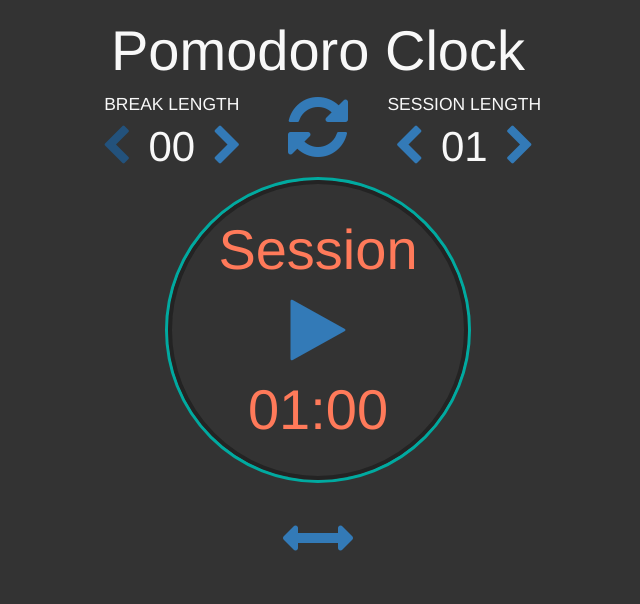
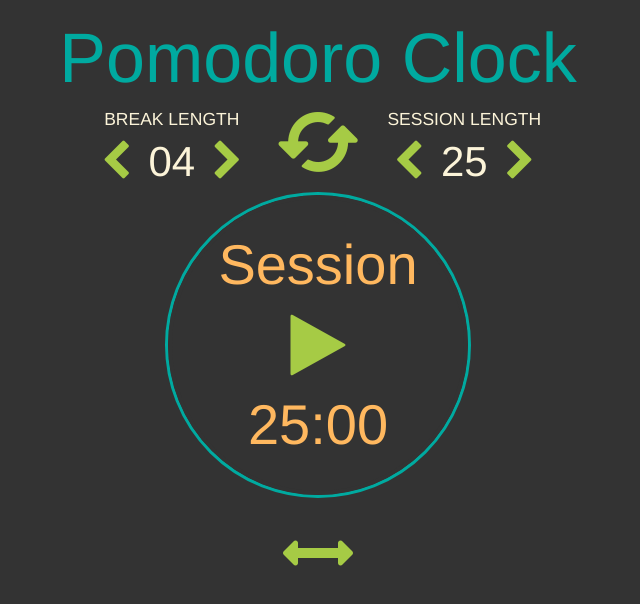
Before and after one commit to quiksand/pomodoro-clock, a plain HTML site: page index.html in a window 1280 px wide. Both pictures are taken after a click on the element 438 px from the left and 145 px from the top of the page. Shown: the whole page, without its empty margins (322-962 px from the left). Drawn offline with nearby package versions, Linux system fonts and the light colour scheme.

Commit message:
Added sound, fixed colors and timing

```diff
--- a/index.html
+++ b/index.html
@@ -55,7 +55,7 @@
               </div>
 
               <div class="arrow-left">
-          <a href="#" class="break-minus"><span class="fa fa-chevron-left fa-3x"></span></a>
+                <span class="fa fa-chevron-left fa-3x break-minus"></span>
               </div>
 
               <div class="time break-time">
@@ -63,28 +63,26 @@
               </div>
 
               <div class="arrow-right">
-          <a href="#" class="break-plus"><span class="fa fa-chevron-right fa-3x"></span></a>
+                <span class="fa fa-chevron-right break-plus fa-3x"></span>
               </div>
 
             </div>
 
             <div class="col-xs-2">
               <div class="row">
-<a href="#" class="ref-button"><span class="fa fa-5x fa-refresh"></span></a>
-
+                <span class="fa fa-5x fa-refresh ref-button"></span>
               </div>
-</div> <!-- added -->
+            </div>
 
             <div class="col-xs-4">
               <div>
-
               <!-- right time set -->
                 <div class="timehead">
                   SESSION LENGTH
                 </div>
 
                 <div class="arrow-left">
-          <a href="#" class="session-minus"><span class="fa fa-chevron-left fa-3x"></span></a>
+                  <span class="fa fa-chevron-left fa-3x session-minus"></span>
                 </div>
 
                 <div class="time session-time">
@@ -92,7 +90,7 @@
                 </div>
 
                 <div class="arrow-right">
-          <a href="#" class="session-plus"><span class="fa fa-chevron-right fa-3x"></span></a>
+                  <span class="fa fa-chevron-right fa-3x session-plus"></span>
                 </div>
               </div>
             </div>
@@ -106,14 +104,14 @@
 
       </div>
 
-
       <div class="row pomorow">
       <!-- pomodoro row -->
         <div class="clock-outer">
           <div class="clock-inner vertical-center">
             <div class="play-pause vertical-center">
-          <a href="#" class="center-icon">
-            <span class="fa fa-play fa-5x center-span"></span></a>
+              <div class="center-icon">
+                <span class="fa fa-play fa-5x center-span"></span>
+              </div>
             </div>
             <div class="cont">
               <p class="countdown counter-label">Session</p>
@@ -123,7 +121,7 @@
           </div>
 
           <div class="sand">
-          <!-- sand that fills the clock -->
+          <!--sand that fills the clock -->
           </div>
 
         </div>
@@ -132,19 +130,9 @@
 
       <div class="row">
         <br>
-      <a href="#" class="">
         <span class="fa fa-arrows-h fa-5x"></span>
-  </a>
       </div>
-
     </div>
-
-
-
-
-
-
-
 
     <!-- load jquery -->
     <script src="https://code.jquery.com/jquery-2.1.4.min.js" type="text/javascript" charset="utf-8" defer></script>
--- a/pomodoro-css.css
+++ b/pomodoro-css.css
@@ -12,40 +12,81 @@
 
 html,
 body {
-	color: #f8f8f8;
+	color: #FCF4D9;
 	background-color: #333333;
 }
 
+h1 {
+	color: #00AAA0;
+	font-size: 5em;
+}
+
+.arrow-left,
+.arrow-right {
+	display: inline-block;
+}
 .break-time {}
 .break-plus {}
 .break-minus {}
-.session-time {}
-.session-plus {}
-.session-minus {}
+
+.center-icon {
+	margin: auto;
+	color: ;
+}
+
+.clock-inner {
+	border: 4px solid #333333;
+	background-color: transparent;
+	height: 300px;
+	width: 300px;
+	border-radius: 50%;
+	position: absolute;
+	z-index: 2;
+}
+
+.clock-outer {
+	background-color: transparent;
+	border: 3px solid;
+	border-color: #00AAA0;
+	height: 306px;
+	width: 306px;
+	border-radius: 50%;
+	position: relative;
+	margin: auto;
+	overflow: hidden;
+	/*The css below fixes the sand breaking when there's a transition on the screen*/
+	/*backface-visibility: hidden;
+	-webkit-backface-visibility: hidden;
+    -moz-backface-visibility: hidden;*/
+	transform: translate3d(0, 0, 0);
+    -webkit-transform: translate3d(0, 0, 0);
+    -moz-transform: translate3d(0, 0, 0);
+}
+
+.cont {
+	margin: auto;
+}
+
+.countdown {
+	margin: auto;d
+	display: inline;
+	font-size: 4em;
+	color: #FFB85F;
+}
+
 .counter {}
 .counter-label {}
 
-.fa:active{
-	color: #FF7A5A;
+.fa {
+	cursor: pointer;
+	color: #A6CB45;
 }
 
-.ref-button {
-	transform: scaleX(-1) rotate(45deg);
-	transition: transform .4s ease;
+.fa:focus,
+.fa:active{
+	color: #93648D;
 }
-.ref-button:hover {
-	transform: scaleX(-1) rotate(225deg);
-}
-.ref-button:active {}
 
-.refreshrow {
-	position: absolute;
-	display: inline-block;
-
-}
-.refreshlink {
-	margin: auto;
-}
 .play-pause {
 	height: 292px;
 	width: 292px;
@@ -55,64 +96,30 @@ body {
 	text-align: center;
 }
 
-.center-icon {
+.ref-button {
+	transform: scaleX(-1) rotate(45deg);
+	transition: transform .4s ease;
+}
+
+.ref-button:hover {
+	transform: scaleX(-1) rotate(225deg);
+}
+
+.refreshlink {
 	margin: auto;
 }
 
-.container {}
-
-h1 {
-	font-size: 4em;
+.refreshrow {
+	position: absolute;
+	display: inline-block;
 }
 
 .row {
 	text-align: center;
 }
 
-
-
-.pomorow {}
-
-.clock-outer {
-	background-color: transparent;
-	border: 3px solid #00AAA0;
-	height: 306px;
-	width: 306px;
-	border-radius: 50%;
-	position: relative;
-	margin: auto;
-	overflow: hidden;
-	/*The css below fixes the sand breaking when there's a transition on the screen*/
-	/*backface-visibility: hidden;
-	-webkit-backface-visibility: hidden;
-    -moz-backface-visibility: hidden;
-*/    transform: translate3d(0, 0, 0);
-    -webkit-transform: translate3d(0, 0, 0);
-    -moz-transform: translate3d(0, 0, 0);
-}
-
-.clock-inner {
-	border: 4px solid rgb(35,35,35);
-	background-color: transparent;
-	height: 300px;
-	width: 300px;
-	border-radius: 50%;
-	position: absolute;
-	z-index: 2;
-}
-
-.cont {
-	margin: auto;
-}
-.countdown {
-	margin: auto;d
-	display: inline;
-	font-size: 4em;
-	color: #FF7A5A;
-}
-
 .sand {
-	height: 1px;
+	height: 0px;
 	width: 306px;
 	background-color: #00AAA0;
 	padding: 0;
@@ -120,13 +127,11 @@ h1 {
 	position: absolute;
 	bottom: 3px;
 	z-index: 1;
-	transition: height 5s linear;
 }
 
-.sand:focus {
-	height: 299px;
-	/*min: 1px  max: 299px */
-}
+.session-time {}
+.session-plus {}
+.session-minus {}
 
 .time {
 	/*position: absolute;*/
@@ -138,47 +143,11 @@ h1 {
 }
 
 .timehead {
-	/*position: absolute;*/
-	/*top: 0;*/
 	display: block;
 	font-size: 1.25em;
-}
-
-.arrow-left {
-	display: inline-block;
-}
-
-.arrow-right {
-	display: inline-block;
-}
-
-.adjuster {
-	position: relative;
-}
-
-
-.test {
-	border: 1px solid red;
 }
 
 .vertical-center {
 	display: flex;
 	align-items: center;
-
 }
-
-.row {
-/*	border: 1px solid orange;
-*/}
-
-.col-xs-4,
-.col-xs-3,
-.col-xs-2 {
-/*	border: 1px dotted purple;
-*/}
-
-/*#C64521
-/*  #FF7A5A   */
-
-
-*/
--- a/pomodoro-js.js
+++ b/pomodoro-js.js
@@ -9,50 +9,61 @@
  * CHANGELOG:
  * 1.0.0 (2015-10-27): Creation
 **/
+//TODO: Pause on zero skips the next timer for some reason. Fix.
 
 $(document).ready(function(){
-	//prints numbers on screen only
+
+	//prints session/break numbers on screen only
 	function setCounter(setter){
 		$(setter[1]).text(setter[0] > 9 ? setter[0] : ("0"+setter[0]));
 	}
+	//subtracts one minute from session or break
 	function sub1(setter){
 		setter[0] -= 1;
 		if(setter[0] < minTime){ setter[0] = minTime;};
 		setCounter(setter);
 	}
+	//adds one minute from session or break
 	function add1(setter){
 		setter[0] += 1;
 		if(setter[0] > maxTime){ setter[0] = maxTime;};
 		setCounter(setter);
 	}
-
-	/*----------------------------------*/
+	//changes between session and break
 	function swapSessionBreak(){
 		if(globeset == sessionTime){
 				globeset = breakTime;
-			}
-			else {globeset = sessionTime;}
-			startTime = new Date();
+		}
+		else {
+			globeset = sessionTime;
+		}
+		//setColors();
+		startTime = new Date();
 	}
+	//updates the time to display and detects end of session
 	function updateTimer(){
-		console.log(globeset);
+		setColors();
 		var header = globeset[2];
 		var setTime = globeset[0]*60; //set time in seconds
 		//weird things happened: system call took too long, so elapsed time got too long and gave a negative which cascaded issues
-		//get difference in time in milliseconds
-		elapsedTime = new Date().getTime() - startTime.getTime();
+		elapsedTime = new Date().getTime() - startTime.getTime() + savedElapse;
 		var displayTime = setTime - Math.floor(elapsedTime/1000);
 		//display time is in seconds
 		var hrs = Math.floor(displayTime / 3600);
 		var mins = Math.floor((displayTime % 3600) / 60 );
 		var secs = displayTime % 60;
 		//doesn't fix lag issue, but mitigates them to one bad cycle (well for short times)
-		if(displayTime <= 0) {
+		if(displayTime <= 0){
 			swapSessionBreak();
+			savedElapse = 0;
+			//Early return to avoid displaying negative values
+			$(".sand").height(0);
+			noise.play();
+			return [0,0,0,header];
 		}
-		//return [hrs, mins, secs, header];
-		return [hrs,mins,secs,header];
+		return [hrs, mins, secs, header];
 	}
+	//prints time to screen
 	function printTimer(){
 		var tm = updateTimer();
 		var hrs = tm[0];
@@ -67,113 +78,130 @@ $(document).ready(function(){
 			+ ":" +
 			(secs < 10 ? "0" : "") + secs
 			);
+		sandFill();
 	}
+	//creates an interval timer
 	function createTimer(foo){
-		 var tmr = setInterval(function(){
+		var tmr = setInterval(function(){
 			foo();
 		},
 		1000);
 		return tmr;
 	}
-
-	// function createTimer(foo, st){
-	// 	 var tmr = setInterval(function(){
-	// 		foo(st);
-	// 	},
-	// 	1000);
-	// 	return tmr;
-	// }
+	//adjusts height of "sand" in timer circle
+	function sandFill(){
+		var h = 296 * (elapsedTime / (globeset[0]*60000));
+		$(".sand").height(h);
+	}
+	//adjusts the colors on the screen
+	function setColors(){
+		$("h1").css("color",globeset[3]);
+		$(".sand").css("background-color",globeset[3]);
+		$(".clock-outer").css("border-color", globeset[3]);
+		$(".countdown").css("color",globeset[4]);
+	}
+	//clears the interval timer
 	function stopTimer(a){
 		clearInterval(a);
 	}
 
-
 	//page load items
+	var savedElapse = 0;
 	var minTime = 0;
 	var maxTime = 90;
-	var breakTime = [1, ".break-time", "Break!"];
-	var sessionTime = [1, ".session-time", "Session"];
-	var minSandHeight = "1px";
-	var maxSandHeight = "299px";
+	var sessionTime = [25, ".session-time", "Session", "#00AAA0", "#FFB85F"];
+	var breakTime = [5, ".break-time", "Break!","#FFB85F", "#00AAA0"];
+	var minSandHeight = "0px";
+	var maxSandHeight = "294px";
 	var play = false;
-	var clock;
 	var timer;
-	var startTime;
+	var startTime = new Date();
 	var globeset = sessionTime;
 	var elapsedTime = 0;
-
+	var noise = new Audio("noise.mp3");
 	setCounter(breakTime);
 	setCounter(sessionTime);
 	//end page load items
+
+//click functions below
 
 	$(".break-minus").click(function(){
 		if (!play){
 			sub1(breakTime);
 			startTime = new Date();
+			savedElapse = 0;
 			printTimer();
 		}
 	});
+
 	$(".break-plus").click(function(){
 		if (!play){
 			add1(breakTime);
 			startTime = new Date();
+			savedElapse = 0;
 			printTimer();
 		}
 	});
+
 	$(".session-minus").click(function(){
 		if (!play){
 			sub1(sessionTime);
 			startTime = new Date();
+			savedElapse = 0;
 			printTimer();
 		}
 	});
+
 	$(".session-plus").click(function(){
 		if (!play){
 			add1(sessionTime);
 			startTime = new Date();
+			savedElapse = 0;
 			printTimer();
 		}
 	});
+
 	$(".fa-arrows-h").click(function(){
 		//swap labels
 		if(!play){
 			swapSessionBreak();
+			savedElapse = 0;
 			printTimer();
 		}
 	});
+
 	$(".fa-refresh").click(function(){
 		// code for refresh button
 		play = false;
 		startTime = new Date();
-		breakTime = [5, ".break-time", "Break!"];
-		sessionTime = [25, ".session-time", "Session"];
+		sessionTime = [25, ".session-time", "Session", "#00AAA0", "#FFB85F"];
+		breakTime = [5, ".break-time", "Break!","#FFB85F", "#00AAA0"];
 		globeset = sessionTime;
-		$(".session-time").text("25");
-		$(".break-time").text("5");
+		savedElapse = 0;
+		$(".center-span").addClass("fa-play");
+		$(".center-span").removeClass("fa-pause");
+		setCounter(sessionTime);
+		setCounter(breakTime);
 		printTimer();
+		stopTimer(timer);
+		setColors();
 	});
+
 	$(".center-icon").click(function(){
 		if($(".center-span").hasClass("fa-play")){
 			$(".center-span").addClass("fa-pause");
 			$(".center-span").removeClass("fa-play");
-			// clock = startClock();
-			//timer = startTimer(new Date());
+			startTime = new Date();
 			play = true;
-			startTime = new Date();
 			timer = createTimer(printTimer);
-
-
 		}
-		else {
+		else{
 			$(".center-span").addClass("fa-play");
 			$(".center-span").removeClass("fa-pause");
-			console.log(timer);
+			savedElapse = elapsedTime;
 			stopTimer(timer);
 			play = false;
-			//stopClock(clock);
 		}
-		//rest of play/pause functionality
-
 	});
 
 }); //document.ready()
```
Also changed, not shown: 1 other file. Lines whose indentation alone changed are shown as unchanged.
